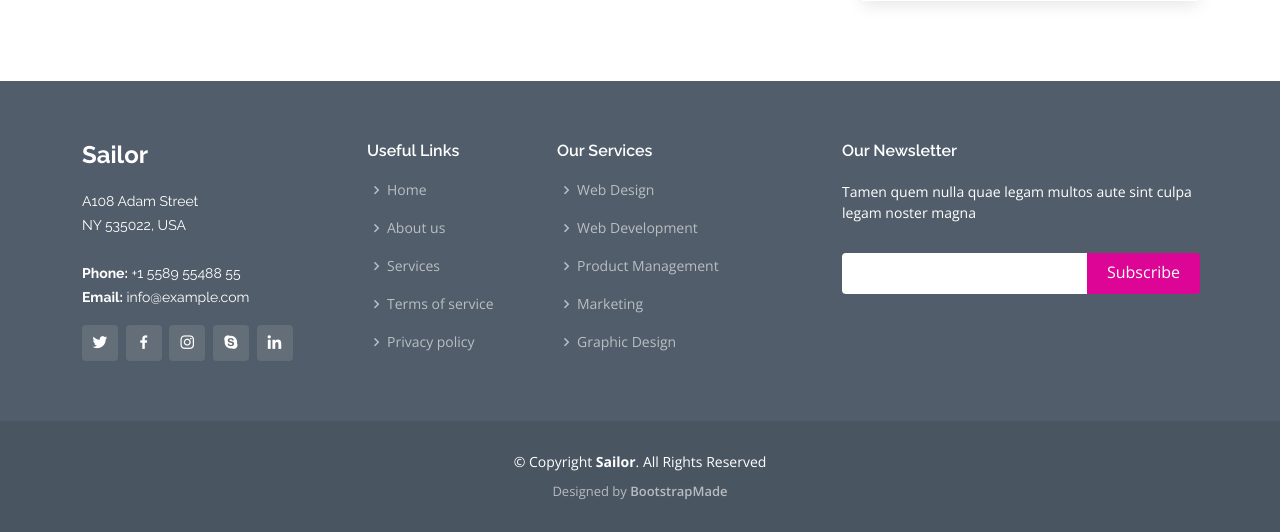
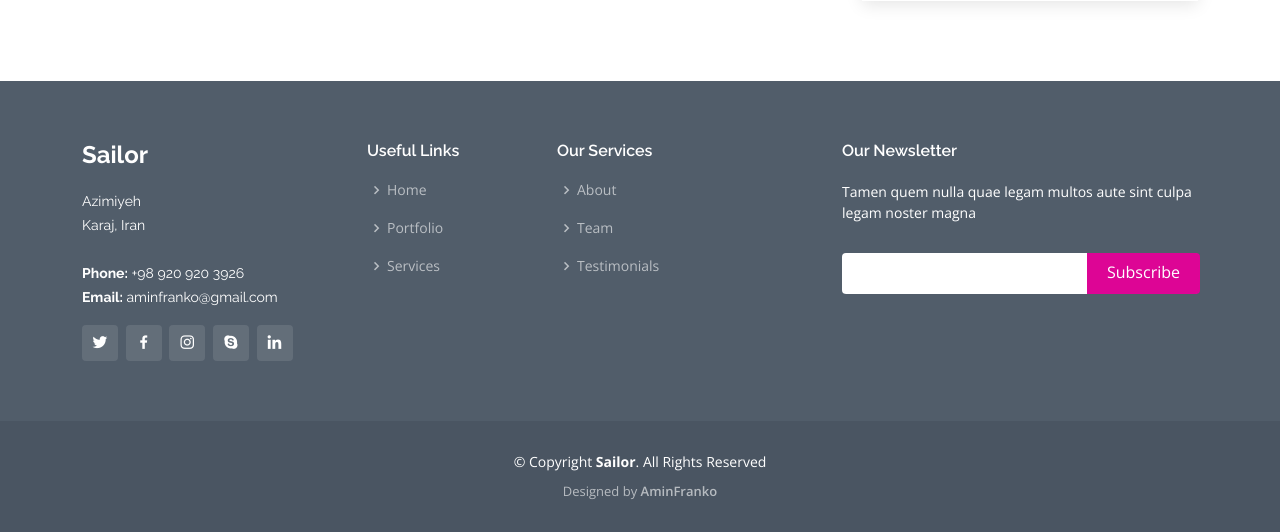
Before and after one commit to AminFranko/mysite3, a Django app: page /blog/ in a window 1280 px wide. Shown: the part 470-1002 px from the top of the page. Run offline with Django 3.2, Linux system fonts and the light colour scheme; data that the repository does not hold is empty; some libraries are stand-ins or nearby versions.

Commit message:
updated base.html
update base.html file

```diff
--- a/templates/base.html
+++ b/templates/base.html
@@ -105,10 +105,10 @@
             <div class="footer-info">
               <h3>Sailor</h3>
               <p>
-                A108 Adam Street <br>
-                NY 535022, USA<br><br>
-                <strong>Phone:</strong> +1 5589 55488 55<br>
-                <strong>Email:</strong> info@example.com<br>
+                Azimiyeh <br>
+                Karaj, Iran<br><br>
+                <strong>Phone:</strong> +98 920 920 3926<br>
+                <strong>Email:</strong> aminfranko@gmail.com<br>
               </p>
               <div class="social-links mt-3">
                 <a href="#" class="twitter"><i class="bx bxl-twitter"></i></a>
@@ -123,22 +123,21 @@
           <div class="col-lg-2 col-md-6 footer-links">
             <h4>Useful Links</h4>
             <ul>
-              <li><i class="bx bx-chevron-right"></i> <a href="#">Home</a></li>
-              <li><i class="bx bx-chevron-right"></i> <a href="#">About us</a></li>
-              <li><i class="bx bx-chevron-right"></i> <a href="#">Services</a></li>
-              <li><i class="bx bx-chevron-right"></i> <a href="#">Terms of service</a></li>
-              <li><i class="bx bx-chevron-right"></i> <a href="#">Privacy policy</a></li>
+              <li><i class="bx bx-chevron-right"></i> <a href="{% url 'website:index' %}">Home</a></li>
+              <li><i class="bx bx-chevron-right"></i> <a href="{% url 'website:portfolio' %}">Portfolio</a></li>
+              <li><i class="bx bx-chevron-right"></i> <a href="{% url 'website:services' %}">Services</a></li>
+
             </ul>
           </div>
 
           <div class="col-lg-3 col-md-6 footer-links">
             <h4>Our Services</h4>
             <ul>
-              <li><i class="bx bx-chevron-right"></i> <a href="#">Web Design</a></li>
-              <li><i class="bx bx-chevron-right"></i> <a href="#">Web Development</a></li>
-              <li><i class="bx bx-chevron-right"></i> <a href="#">Product Management</a></li>
-              <li><i class="bx bx-chevron-right"></i> <a href="#">Marketing</a></li>
-              <li><i class="bx bx-chevron-right"></i> <a href="#">Graphic Design</a></li>
+
+              <li><i class="bx bx-chevron-right"></i> <a href="{% url 'website:about' %}">About</a></li>
+              <li><i class="bx bx-chevron-right"></i> <a href="{% url 'website:team' %}">Team</a></li>
+              <li><i class="bx bx-chevron-right"></i> <a href="{% url 'website:testimonials' %}">Testimonials</a></li>
+
             </ul>
           </div>
 
@@ -161,11 +160,8 @@
         &copy; Copyright <strong><span>Sailor</span></strong>. All Rights Reserved
       </div>
       <div class="credits">
-        <!-- All the links in the footer should remain intact. -->
-        <!-- You can delete the links only if you purchased the pro version. -->
-        <!-- Licensing information: https://bootstrapmade.com/license/ -->
-        <!-- Purchase the pro version with working PHP/AJAX contact form: https://bootstrapmade.com/sailor-free-bootstrap-theme/ -->
-        Designed by <a href="https://bootstrapmade.com/">BootstrapMade</a>
+
+        Designed by <a href="#">AminFranko</a>
       </div>
     </div>
   </footer><!-- End Footer -->
```
